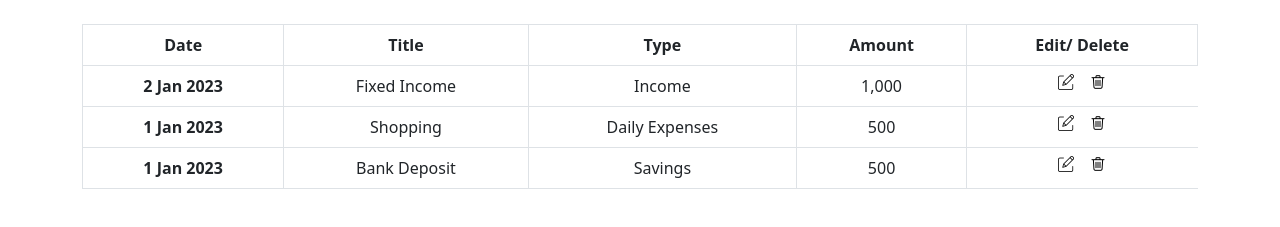
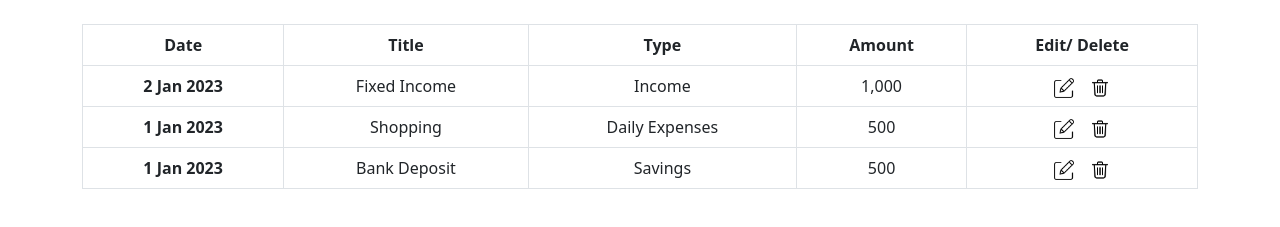
Before and after one commit to chonnikan-aue/money-spendee-client, a React (Create React App) app: page /table-view in a window 1280 px wide. Shown: the part 126-353 px from the top of the page. Built offline with nearby package versions, Linux system fonts and the light colour scheme; no server answers; the HTML template or start-up script is replaced by a standard one.

Commit message:
Send transactions state into TableView

```diff
--- a/src/App.js
+++ b/src/App.js
@@ -24,12 +24,11 @@ function App() {
     .then(res => {
       let deposits = res.data
       // console.log(deposits)
-      // setTransactions(deposits)
-      // console.log(transactions);
       setTransactions((prevState) => ({
         ...prevState,
         deposits: deposits
       }))
+      // console.log(transactions);
     })
     .catch((err) => {
       console.error(err);
@@ -89,7 +88,7 @@ function App() {
       <main>
         <Routes>
           <Route path="/" element={<Home />}/>
-          <Route path="/table-view" element={<TableView />}/>
+          <Route path="/table-view" element={<TableView transactions={transactions}/>}/>
           <Route path="/dashboard-view" element={<DashboardView />}/>
           <Route path="/summary-view" element={<SummaryView />}/>
           <Route path="/add-transaction" element={<AddTransaction />}/>
--- a/src/components/TableView/TableView.css
+++ b/src/components/TableView/TableView.css
@@ -5,6 +5,7 @@
 }
 
 img {
-  width: 2rem;
-  height: 2rem;
+  margin: 0 0.5rem;
+  width: 1.25rem;
+  height: 1.25rem;
 }
--- a/src/components/TableView/TableView.js
+++ b/src/components/TableView/TableView.js
@@ -37,24 +37,30 @@ const TableView = props => {
               <td>Fixed Income</td>
               <td>Income</td>
               <td>1,000</td>
+              <td>
                 <img src={editIcon} alt="Edit icon" href=""></img>
                 <img src={deleteIcon} alt="Delete icon" href=""></img>
+              </td>
             </tr>
             <tr>
               <th scope="row">1 Jan 2023</th>
               <td>Shopping</td>
               <td>Daily Expenses</td>
               <td>500</td>
+              <td>
                 <img src={editIcon} alt="Edit icon" href=""></img>
                 <img src={deleteIcon} alt="Delete icon" href=""></img>
+              </td>
             </tr>
             <tr>
               <th scope="row">1 Jan 2023</th>
               <td>Bank Deposit</td>
               <td>Savings</td>
               <td>500</td>
+              <td>
                 <img src={editIcon} alt="Edit icon" href=""></img>
                 <img src={deleteIcon} alt="Delete icon" href=""></img>
+              </td>
             </tr>
           </tbody>
         </Table>
```
Lines whose indentation alone changed are shown as unchanged.
